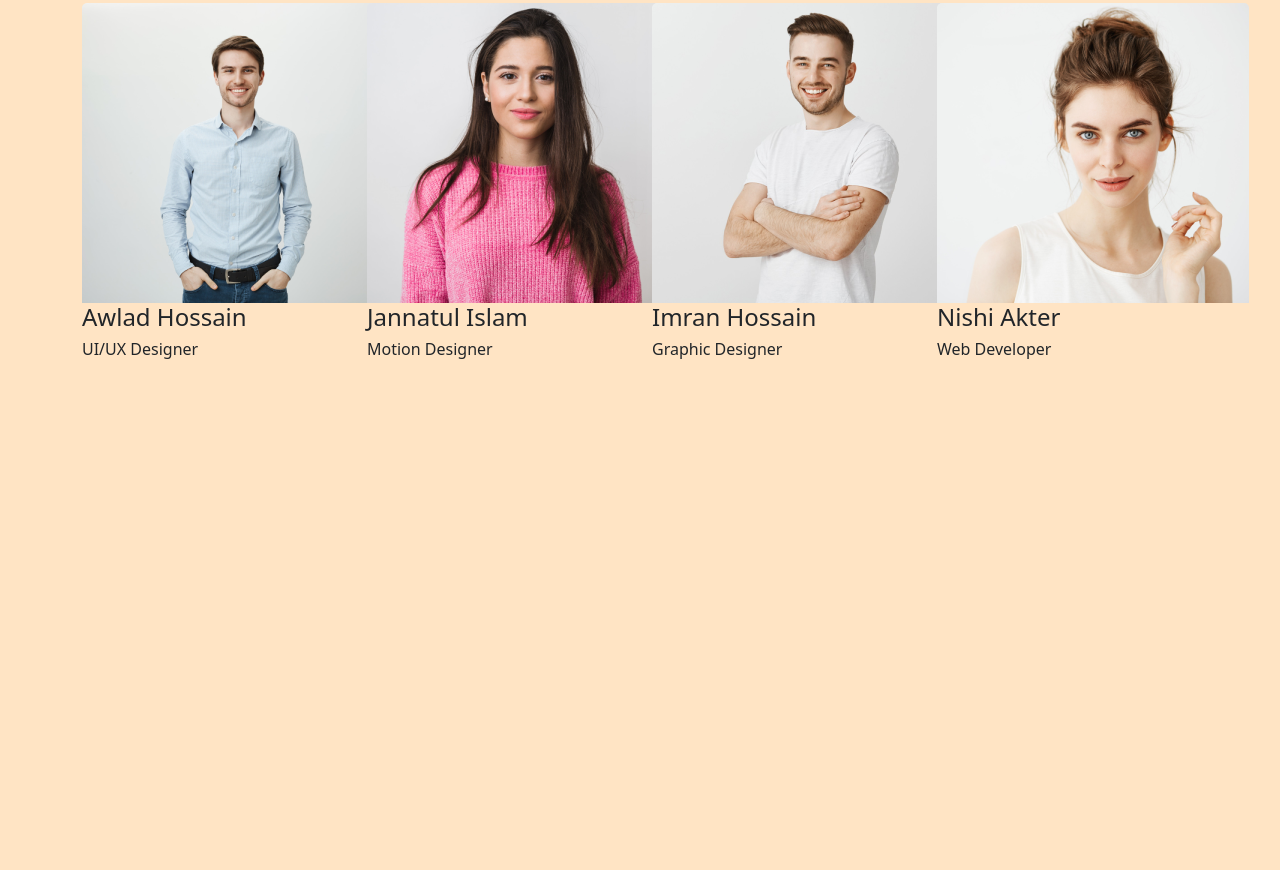
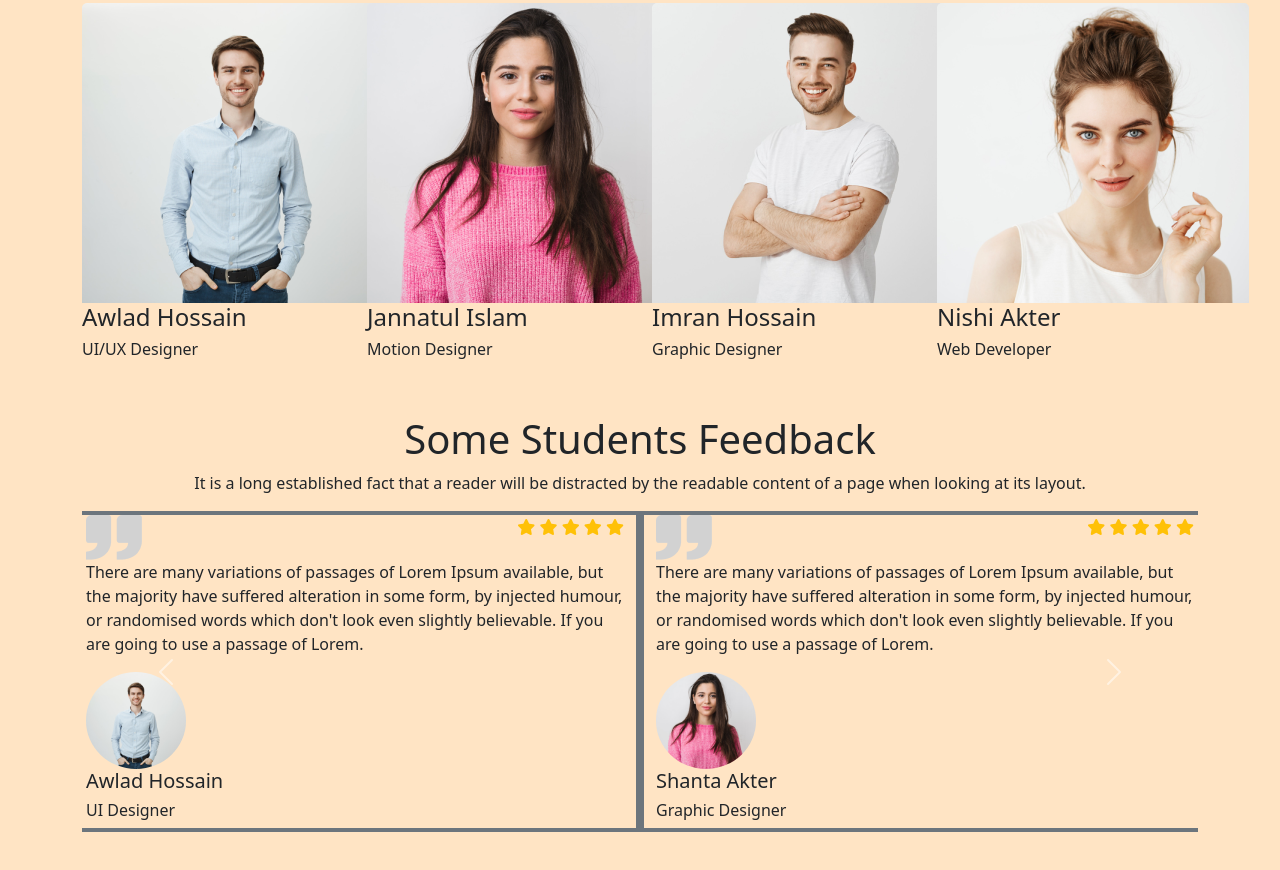
Before and after one commit to joyGhosh22/edTech-website, a plain HTML site: page index.html in a window 1280 px wide. Shown: the part 2788-3658 px from the top of the page. Before the commit the page ends 3203 px from the top, so only its background shows below. Drawn offline with nearby package versions, Linux system fonts and the light colour scheme.

Commit message:
feedback section done

```diff
--- a/index.html
+++ b/index.html
@@ -5,9 +5,11 @@
     <meta charset="utf-8">
     <meta name="viewport" content="width=device-width, initial-scale=1">
     <title>Tech for All</title>
+    <script src="https://kit.fontawesome.com/d21396a7c2.js" crossorigin="anonymous"></script>
     <link href="https://cdn.jsdelivr.net/npm/bootstrap@5.2.0/dist/css/bootstrap.min.css" rel="stylesheet"
         integrity="sha384-gH2yIJqKdNHPEq0n4Mqa/HGKIhSkIHeL5AyhkYV8i59U5AR6csBvApHHNl/vI1Bx" crossorigin="anonymous">
     <link rel="stylesheet" href="style.css">
+
 </head>
 
 <body>
@@ -259,6 +261,92 @@
                 </div>
             </div>
         </section>
+        <!-- feedback section starts  -->
+        <section class="my-5">
+            <div class="container">
+                <div class="text-center">
+                    <h1>Some Students Feedback</h1>
+                    <p>It is a long established fact that a reader will be distracted by the readable content of a page
+                        when looking at its layout.</p>
+                </div>
+                <div id="carouselExampleControls" class="carousel slide" data-bs-ride="carousel">
+                    <div class="carousel-inner">
+                        <div class="carousel-item active">
+                            <div class="row">
+                                <div class="col-lg-6 border border-secondary border-4">
+                                    <div class="d-flex justify-content-between">
+                                        <img src="./images/comma.png" alt="">
+                                        <div class="text-warning">
+                                            <i class="fa-solid fa-star"></i>
+                                            <i class="fa-solid fa-star"></i>
+                                            <i class="fa-solid fa-star"></i>
+                                            <i class="fa-solid fa-star"></i>
+                                            <i class="fa-solid fa-star"></i>
+                                        </div>
+                                    </div>
+                                    <div>
+                                        <p>There are many variations of passages of Lorem Ipsum available, but the
+                                            majority
+                                            have suffered alteration in some form, by injected humour, or randomised
+                                            words
+                                            which don't look even slightly believable. If you are going to use a passage
+                                            of
+                                            Lorem.</p>
+                                        <div>
+                                            <img src="./images/student/student-1.png" class="rounded-circle shadow-4"
+                                                style="width: 100px;" alt="Avatar" />
+                                            <div>
+                                                <h5>Awlad Hossain</h5>
+                                                <h6>UI Designer</h6>
+                                            </div>
+                                        </div>
+                                    </div>
+                                </div>
+                                <div class="col-lg-6 border border-secondary border-4">
+                                    <div class="d-flex justify-content-between">
+                                        <img src="./images/comma.png" alt="">
+                                        <div class="text-warning">
+                                            <i class="fa-solid fa-star"></i>
+                                            <i class="fa-solid fa-star"></i>
+                                            <i class="fa-solid fa-star"></i>
+                                            <i class="fa-solid fa-star"></i>
+                                            <i class="fa-solid fa-star"></i>
+                                        </div>
+                                    </div>
+                                    <div>
+                                        <p>There are many variations of passages of Lorem Ipsum available, but the
+                                            majority
+                                            have suffered alteration in some form, by injected humour, or randomised
+                                            words
+                                            which don't look even slightly believable. If you are going to use a passage
+                                            of
+                                            Lorem.</p>
+                                        <div>
+                                            <img src="./images/student/student-2.png" class="rounded-circle shadow-4"
+                                                style="width: 100px;" alt="Avatar" />
+                                            <div>
+                                                <h5>Shanta Akter</h5>
+                                                <h6>Graphic Designer</h6>
+                                            </div>
+                                        </div>
+                                    </div>
+                                </div>
+                            </div>
+                        </div>
+                    </div>
+                    <button class="carousel-control-prev" type="button" data-bs-target="#carouselExampleControls"
+                        data-bs-slide="prev">
+                        <span class="carousel-control-prev-icon" aria-hidden="true"></span>
+                        <span class="visually-hidden">Previous</span>
+                    </button>
+                    <button class="carousel-control-next" type="button" data-bs-target="#carouselExampleControls"
+                        data-bs-slide="next">
+                        <span class="carousel-control-next-icon" aria-hidden="true"></span>
+                        <span class="visually-hidden">Next</span>
+                    </button>
+                </div>
+            </div>
+        </section>
     </main>
     <script src="https://cdn.jsdelivr.net/npm/bootstrap@5.2.0/dist/js/bootstrap.bundle.min.js"
         integrity="sha384-A3rJD856KowSb7dwlZdYEkO39Gagi7vIsF0jrRAoQmDKKtQBHUuLZ9AsSv4jD4Xa"
```
